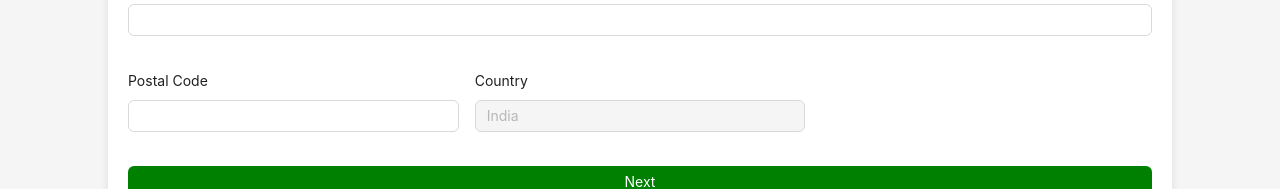
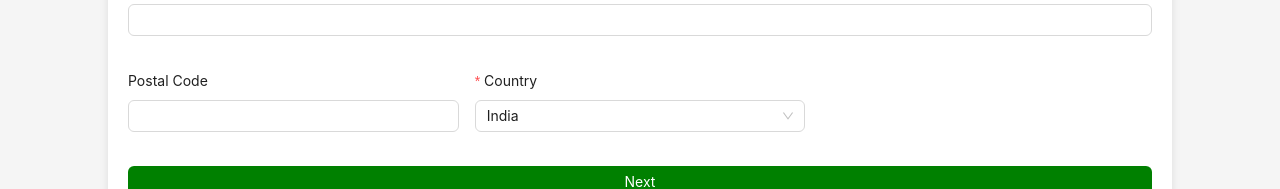
Before and after one commit to nabanitasaha29/Agristack_Farmer_Registry, a React (Vite) app in the folder frontend/: page / in a window 1280 px wide. Shown: the part 1122-1311 px from the top of the page. Built offline with nearby package versions, Linux system fonts and the light colour scheme.

Commit message:
location hierarchy level dropdown added

```diff
--- a/frontend/package.json
+++ b/frontend/package.json
@@ -11,6 +11,7 @@
   },
   "dependencies": {
     "antd": "^5.25.4",
+    "axios": "^1.9.0",
     "react": "^19.1.0",
     "react-dom": "^19.1.0"
   },
--- a/frontend/src/components/forms/DemographicForm.jsx
+++ b/frontend/src/components/forms/DemographicForm.jsx
@@ -1,22 +1,30 @@
-import React from "react";
-import {
-  Form,
-  Input,
-  InputNumber,
-  DatePicker,
-  Select,
-  Button,
-  Row,
-  Col,
-} from "antd";
+import React, { useState } from "react";
+import { Form, Input, DatePicker, Select, Button, Row, Col } from "antd";
+import axios from "axios";
 
 const { Option } = Select;
 
 const DemographicForm = ({ onSubmit }) => {
   const [form] = Form.useForm();
+  const [levels, setLevels] = useState([]);
 
   const handleFinish = (values) => {
     onSubmit(values);
+  };
+
+  const handleCountryChange = async (value) => {
+    try {
+      // Fetch levels based on selected country
+      const response = await axios.post(
+        "https://developer.agristack.gov.in/n8n/webhook/get-country",
+        { country_name: value }
+      );
+      setLevels(response.data);
+      // Reset location fields when country changes
+      form.resetFields(["locationLevels"]);
+    } catch (error) {
+      console.error("Error fetching location levels:", error);
+    }
   };
 
   return (
@@ -118,12 +126,51 @@ const DemographicForm = ({ onSubmit }) => {
             <Input />
           </Form.Item>
         </Col>
+
         <Col span={8}>
-          <Form.Item name="fr_country" label="Country" initialValue="India">
-            <Input disabled />
+          <Form.Item
+            name="fr_country"
+            label="Country"
+            initialValue="India"
+            rules={[{ required: true }]}
+          >
+            <Select
+              placeholder="Select a country"
+              onChange={handleCountryChange}
+            >
+              <Option value="Nigeria">Nigeria</Option>
+              <Option value="Rwanda">Rwanda</Option>
+              <Option value="India">India</Option>
+              <Option value="Ethiopia">Ethiopia</Option>
+            </Select>
           </Form.Item>
         </Col>
       </Row>
+
+      {/* Render dynamic levels */}
+      {levels
+        .sort((a, b) => a.level_order - b.level_order)
+        .map((level) => (
+          <Row gutter={16} key={level.location_id}>
+            <Col span={8}>
+              <Form.Item
+                name={["locationLevels", `level_${level.level_order}`]}
+                label={level.level_name}
+                rules={[{ required: true }]}
+              >
+                <Select placeholder={`Select a ${level.level_name}`}>
+                  {/* Replace the following with dynamic options fetched per level */}
+                  <Option value={`${level.level_name}_Option1`}>
+                    {`${level.level_name} Option1`}
+                  </Option>
+                  <Option value={`${level.level_name}_Option2`}>
+                    {`${level.level_name} Option2`}
+                  </Option>
+                </Select>
+              </Form.Item>
+            </Col>
+          </Row>
+        ))}
 
       <Button className="next-button" type="primary" htmlType="submit">
         Next
--- a/frontend/src/components/forms/LandForm.jsx
+++ b/frontend/src/components/forms/LandForm.jsx
@@ -1,41 +1,11 @@
-import React, { useState } from "react";
-import { Form, Input, InputNumber, Button, Row, Col, message } from "antd";
+import React from "react";
+import { Form, Input, InputNumber, Button, Row, Col } from "antd";
 
-const LandForm = ({ onFinalAction }) => {
+const LandForm = ({ onSubmit, onFinalAction }) => {
   const [form] = Form.useForm();
-  const [loading, setLoading] = useState(false);
 
-
-
-  const handleFinish = async (values) => {
-    console.log("Submitting form data:", values);
-    setLoading(true);
-    try {
-      const response = await fetch(
-        "https://developer.agristack.gov.in/n8n/webhook/farmer-ragistration-submission",
-        {
-          method: "POST",
-          headers: {
-            "Content-Type": "application/json",
-          },
-          body: JSON.stringify(values),
-        }
-      );
-      console.log("Response status:", response.status);
-
-      if (!response.ok) {
-        throw new Error(`HTTP error! status: ${response.status}`);
-      }
-
-      const data = await response.json();
-      console.log("Response data:", data);
-      message.success("Form submitted successfully!");
-    } catch (error) {
-      console.error("Error submitting form:", error);
-      message.error("Failed to submit form.");
-    } finally {
-      setLoading(false);
-    }
+  const handleFinish = (values) => {
+    onSubmit(values);
   };
 
   return (
@@ -47,9 +17,7 @@ const LandForm = ({ onFinalAction }) => {
           <Form.Item
             name="fr_land_identifier_1"
             label="Land Identifier 1"
-            rules={[
-              { required: true, message: "Please enter Land Identifier 1" },
-            ]}
+            rules={[{ required: true }]}
           >
             <Input />
           </Form.Item>
@@ -71,7 +39,7 @@ const LandForm = ({ onFinalAction }) => {
           <Form.Item
             name="fr_land_area"
             label="Land Area"
-            rules={[{ required: true, message: "Please enter Land Area" }]}
+            rules={[{ required: true }]}
           >
             <InputNumber style={{ width: "100%" }} />
           </Form.Item>
@@ -80,7 +48,7 @@ const LandForm = ({ onFinalAction }) => {
           <Form.Item
             name="fr_area_unit"
             label="Area Unit"
-            rules={[{ required: true, message: "Please enter Area Unit" }]}
+            rules={[{ required: true }]}
           >
             <Input />
           </Form.Item>
@@ -91,12 +59,7 @@ const LandForm = ({ onFinalAction }) => {
         <Input placeholder="GeoJSON or coordinates" />
       </Form.Item>
 
-      <Button
-        className="next-button"
-        type="primary"
-        htmlType="submit"
-        loading={loading}
-      >
+      <Button className="next-button" type="primary" htmlType="submit">
         Save Details
       </Button>
 
@@ -106,7 +69,6 @@ const LandForm = ({ onFinalAction }) => {
           onClick={() => onFinalAction("submit")}
           type="primary"
           style={{ marginRight: "8px" }}
-          disabled={loading}
         >
           Submit
         </Button>
@@ -114,7 +76,6 @@ const LandForm = ({ onFinalAction }) => {
           className="draft-button"
           onClick={() => onFinalAction("draft")}
           style={{ marginRight: "8px" }}
-          disabled={loading}
         >
           Save as Draft
         </Button>
@@ -122,7 +83,6 @@ const LandForm = ({ onFinalAction }) => {
           className="restart-button"
           onClick={() => onFinalAction("restart")}
           danger
-          disabled={loading}
         >
           Restart
         </Button>
```
Also changed, not shown: 1 other file (tests, documents, lock files or other folders).
